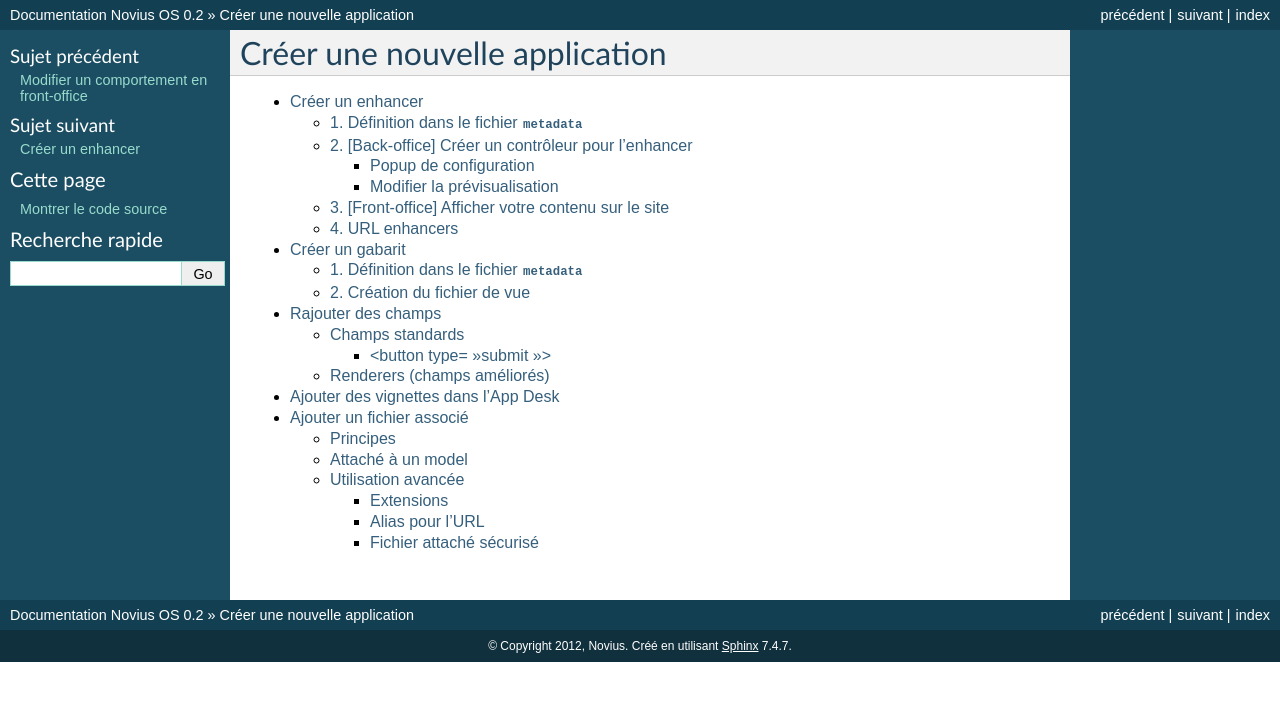
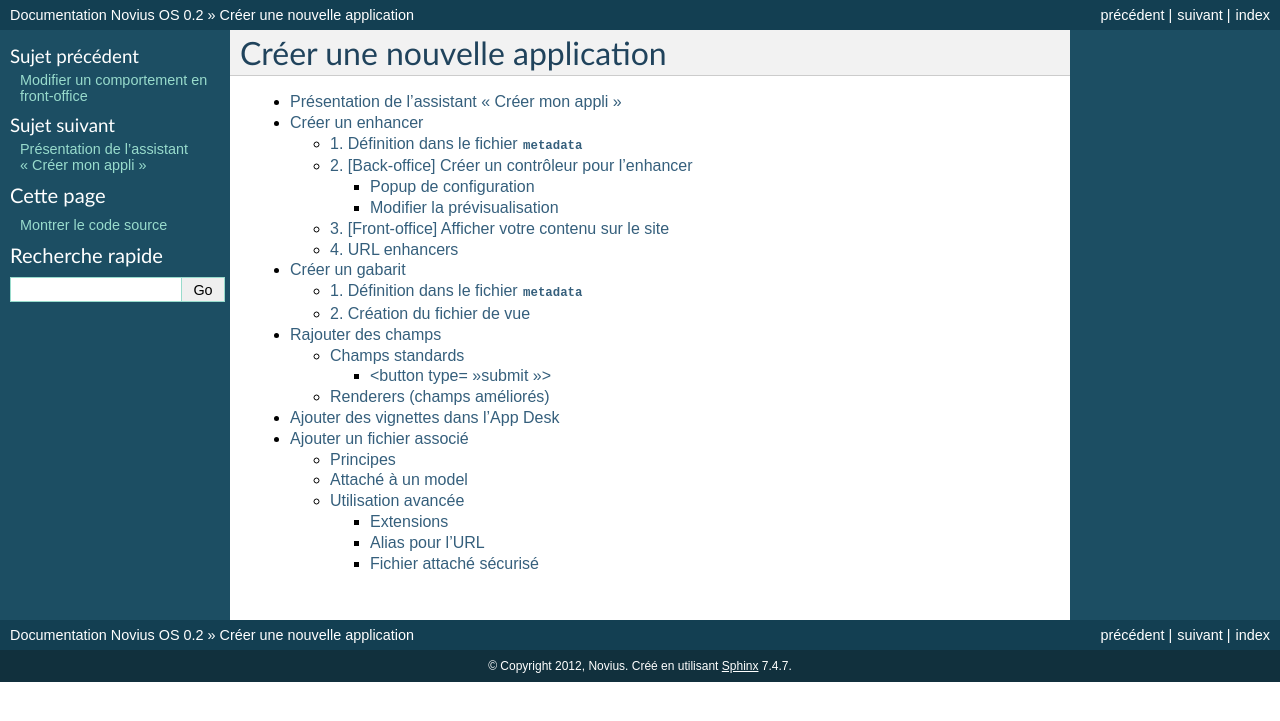
Before and after one commit to vrcAlbert/documentation-api, a Sphinx documentation site: the page built from source/app_create/index.rst, in a window 1280 px wide. Shown: the top 721 px of the page. Built offline with Sphinx 7.4.7, drawn with Linux system fonts in a browser that asks for light colours; some of the changed lines change nothing that is shown.

Commit message:
application wizard documentation start

```diff
--- /dev/null
+++ b/source/app_create/app_wizard.rst
@@ -0,0 +1,7 @@
+Présentation de l'assistant "Créer mon appli"
+#############################################
+
+L'assistant "Créer mon appli" permet de facilement et rapidement générer les bases d'une nouvelle application.
+
+L'assistant permet de générer les informations de base de votre application (nom, nom de dossier). Il permet de même de
+gérer plusieurs modèles.
--- a/source/app_create/index.rst
+++ b/source/app_create/index.rst
@@ -3,6 +3,7 @@ Créer une nouvelle application
 
 .. toctree::
 
+	app_wizard
 	enhancer
 	template
 	add_field
```
